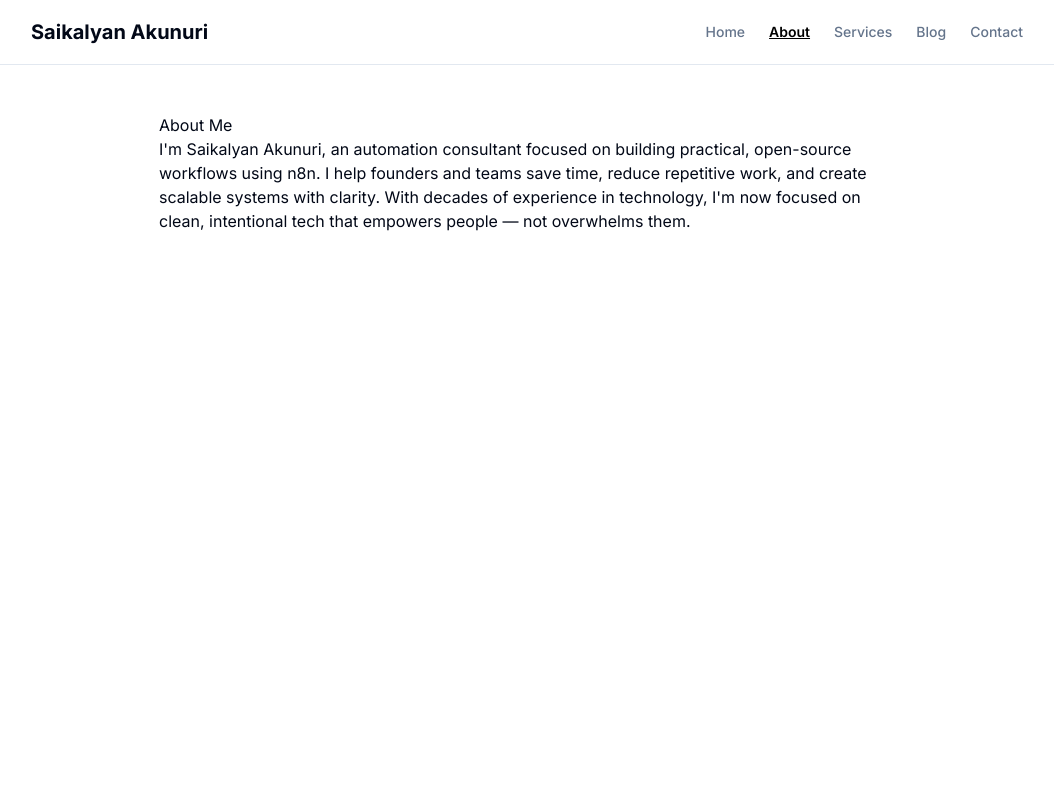
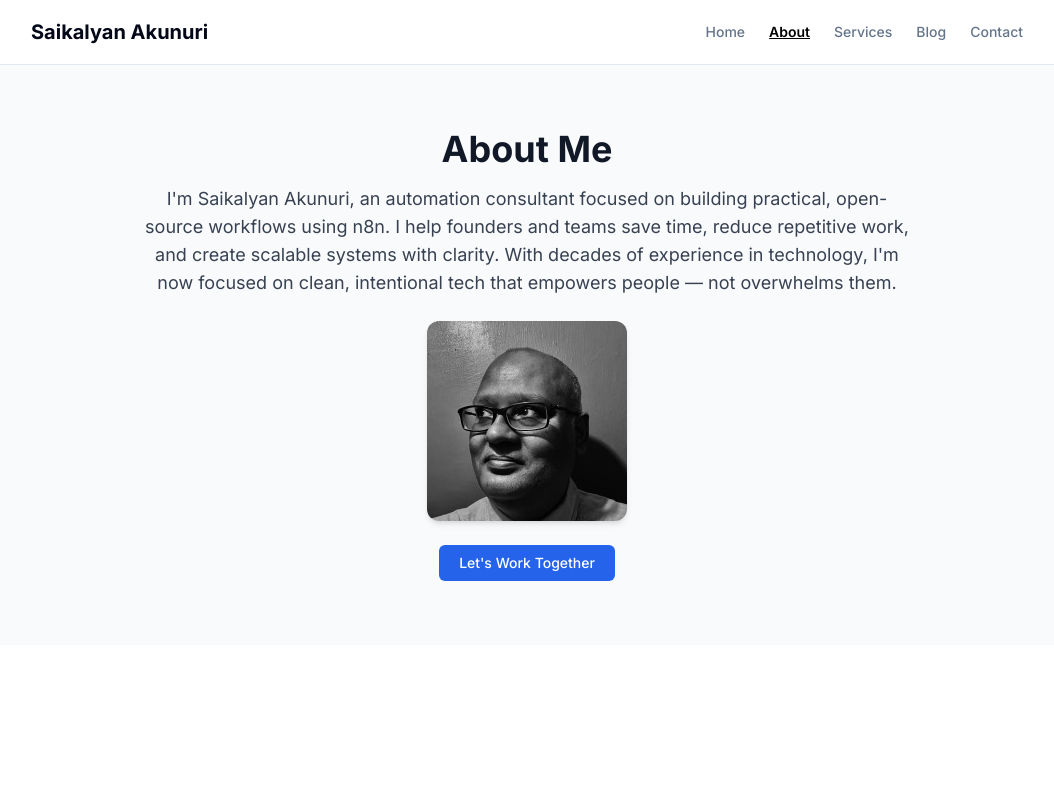
Before and after one commit to saikalyan15/Sai-Web, a Next.js app: page /about in a window 1280 px wide. Shown: the top 800 px of the page, without its empty margins (113-1167 px from the left). Built offline with nearby package versions, Linux system fonts and the light colour scheme.

Commit message:
About Me updated

```diff
--- a/app/about/page.tsx
+++ b/app/about/page.tsx
@@ -1,10 +1,34 @@
+import Image from "next/image";
+import Link from "next/link";
+
 export default function AboutPage() {
   return (
-    <div className="prose max-w-3xl mx-auto mt-12 px-4">
-      <h1>About Me</h1>
-      <p>
-        I'm Saikalyan Akunuri, an automation consultant focused on building practical, open-source workflows using n8n. I help founders and teams save time, reduce repetitive work, and create scalable systems with clarity. With decades of experience in technology, I'm now focused on clean, intentional tech that empowers people — not overwhelms them.
-      </p>
-    </div>
+    <section className="max-w-6xl mx-auto px-6 py-16 bg-gray-50">
+      <div className="max-w-3xl mx-auto text-center">
+        <h1 className="text-3xl md:text-4xl font-bold text-gray-900 mb-4">
+          About Me
+        </h1>
+        <p className="text-gray-700 text-base md:text-lg mb-6">
+          I'm Saikalyan Akunuri, an automation consultant focused on building
+          practical, open-source workflows using n8n. I help founders and teams
+          save time, reduce repetitive work, and create scalable systems with
+          clarity. With decades of experience in technology, I'm now focused on
+          clean, intentional tech that empowers people — not overwhelms them.
+        </p>
+        <Image
+          src="/Sai.jpg"
+          alt="Saikalyan Akunuri headshot"
+          width={200}
+          height={200}
+          className="rounded-xl shadow-md mx-auto mb-6"
+        />
+        <Link
+          href="/contact"
+          className="inline-flex items-center justify-center bg-blue-600 hover:bg-blue-700 text-white px-5 py-2 rounded-md text-sm font-medium transition"
+        >
+          Let's Work Together
+        </Link>
+      </div>
+    </section>
   );
 }
```
